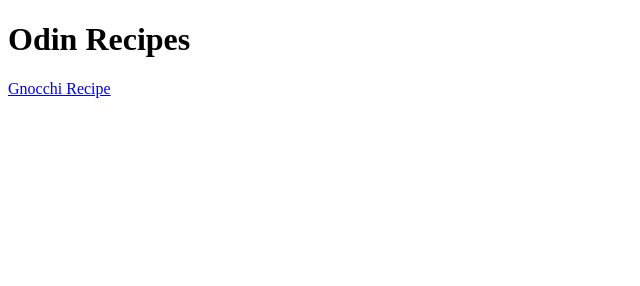
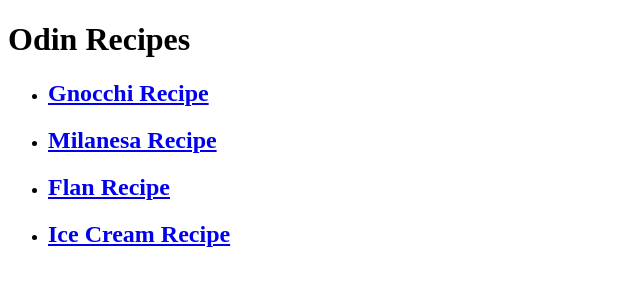
Before and after one commit to FedeBencini/odin-recipes, a plain HTML site: page index.html in a window 1280 px wide. Shown: the whole page, without its empty margins (0-640 px from the left). Drawn offline with Linux system fonts and the light colour scheme.

Commit message:
Add recipes links to index.html

```diff
--- a/index.html
+++ b/index.html
@@ -8,6 +8,19 @@
   </head>
   <body>
     <h1>Odin Recipes</h1>
-    <a href="recipes/gnocchi.html">Gnocchi Recipe</a>
+    <ul>
+      <li>
+        <a href="recipes/gnocchi.html"><h2>Gnocchi Recipe</h2></a>
+      </li>
+      <li>
+        <a href="recipes/milanesa.html"><h2>Milanesa Recipe</h2></a>
+      </li>
+      <li>
+        <a href="recipes/flan.html"><h2>Flan Recipe</h2></a>
+      </li>
+      <li>
+        <a href="recipes/ice_cream.html"><h2>Ice Cream Recipe</h2></a>
+      </li>
+    </ul>
   </body>
 </html>
```
